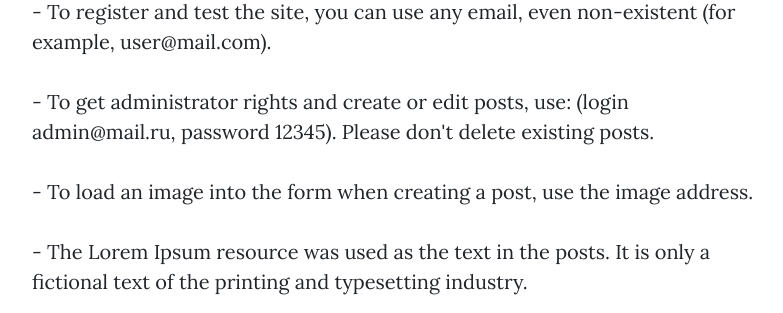
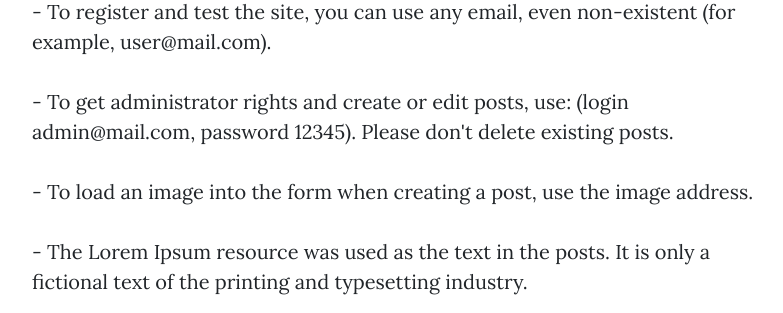
Before and after one commit to Katrinaqr/blog-with-users, a Flask app: page /about in a window 1280 px wide. Shown: the part 1121-1434 px from the top of the page, without its empty margins (243-1026 px from the left). Run offline with Flask 2, Linux system fonts and the light colour scheme; some libraries are stand-ins or nearby versions.

Commit message:
Changed text in the about page. Changed link on github in the footer.

```diff
--- a/templates/about.html
+++ b/templates/about.html
@@ -28,7 +28,7 @@
         <p>- Unregistered users can only view posts without being able to comment.</p>
         <h2>Peculiar properties.</h2>
         <p>- To register and test the site, you can use any email, even non-existent (for example, user@mail.com).</p>
-        <p>- To get administrator rights and create or edit posts, use: (login admin@mail.ru, password 12345). Please don't delete existing posts.</p>
+        <p>- To get administrator rights and create or edit posts, use: (login admin@mail.com, password 12345). Please don't delete existing posts.</p>
         <p>- To load an image into the form when creating a post, use the image address.</p>
         <p>- The Lorem Ipsum resource was used as the text in the posts. It is only a fictional text of the printing and typesetting industry.</p>
         <h2>Technologies were used:</h2>
--- a/templates/footer.html
+++ b/templates/footer.html
@@ -21,7 +21,7 @@
               </a>
             </li>
             <li class="list-inline-item">
-              <a href="https://github.com">
+              <a href="https://github.com/Katrinaqr/katerina-blog">
                 <span class="fa-stack fa-lg">
                   <i class="fas fa-circle fa-stack-2x"></i>
                   <i class="fab fa-github fa-stack-1x fa-inverse"></i>
```
